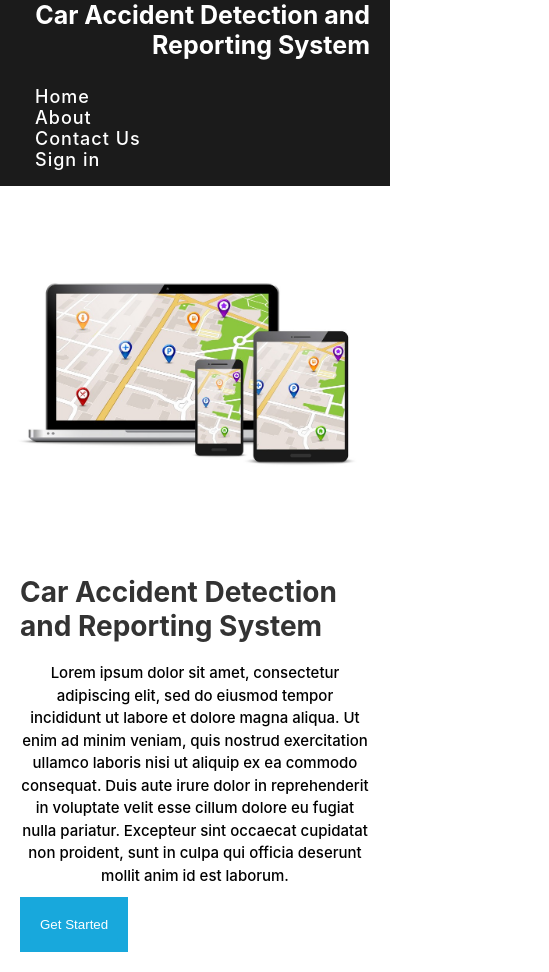
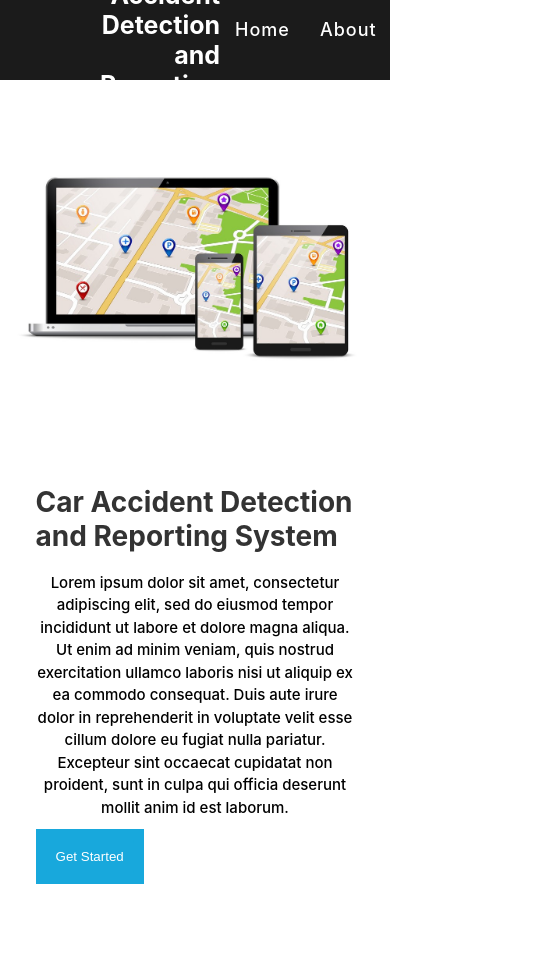
Before and after one commit to yash-surya/CADARS, a React (Create React App) app: page / in a window 390 px wide. Shown: the whole page, 549 px wide, since content can reach past the window. After the commit the page ends 920 px from the top, so only its background shows below. Built offline with nearby package versions, Linux system fonts and the light colour scheme.

Commit message:
Update App.css

```diff
--- a/src/App.css
+++ b/src/App.css
@@ -317,55 +317,3 @@ a {
   color: blue;
   text-shadow: 0 0 2px rgba(76, 62, 158, 0.637);
 }
-
-/* Responsive Styles */
-@media (max-width: 768px) {
-  .nav {
-    flex-direction: column;
-    align-items: flex-start;
-    padding: 0 20px;
-    height: auto;
-  }
-
-  .nav ul {
-    flex-direction: column;
-    width: 100%;
-  }
-
-  .nav ul li {
-    width: 100%;
-    text-align: left;
-  }
-
-  .logo {
-    margin-bottom: 10px;
-  }
-
-  .content-container {
-    flex-direction: column;
-  }
-
-  .content {
-    margin: 0;
-    padding: 20px;
-  }
-
-  .image-container img {
-    width: 100%;
-    margin: 0;
-  }
-
-  .about-container, .dataFetcherContainer, .tableContainer, .mapContainer {
-    width: 100%;
-    margin: 0;
-    padding: 10px;
-  }
-
-  .customer-care, .write-us, .sales-market {
-    width: 100%;
-  }
-
-  .contact-items {
-    flex-direction: column;
-  }
-}
```
